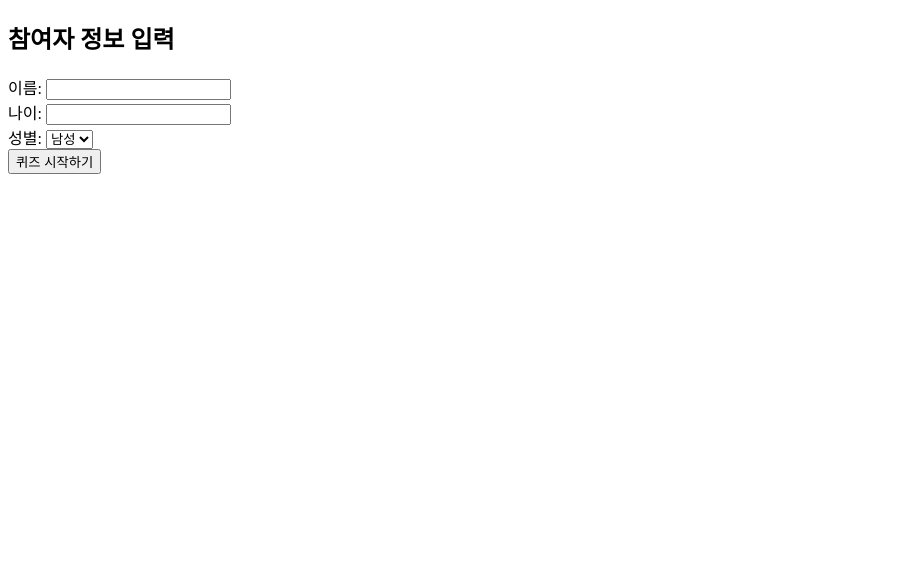
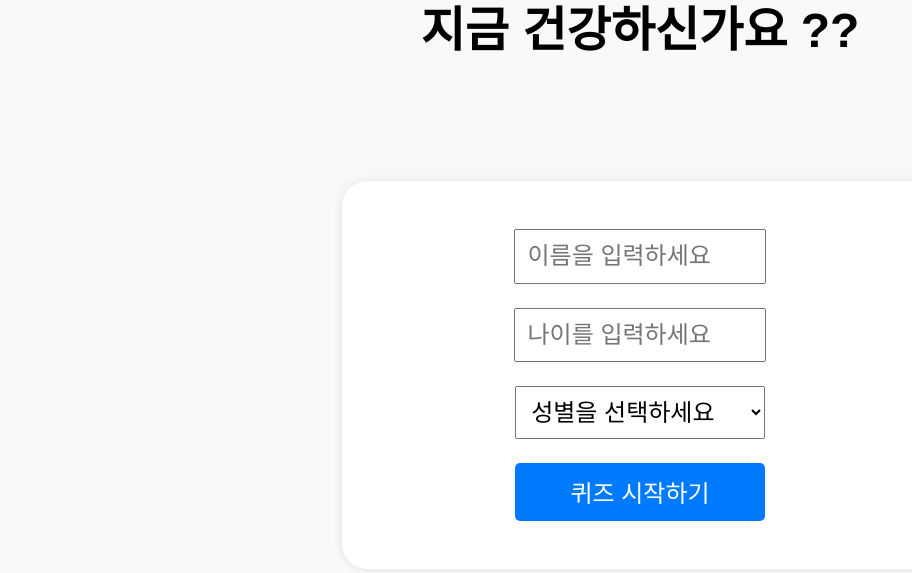
Before and after one commit to haunpapa/ozminiproject, a Flask app: page / in a window 1280 px wide. Shown: the top 573 px of the page, without its empty margins (0-912 px from the left). Run offline with Flask 3, Linux system fonts and the light colour scheme.

Commit message:
second commit

```diff
--- a/app/templates/index.html
+++ b/app/templates/index.html
@@ -4,27 +4,86 @@
     <meta charset="UTF-8" />
     <meta name="viewport" content="width=device-width, initial-scale=1.0" />
     <title>참여자 정보 입력</title>
+    <style>
+        body{
+            font-family: 'Noto Sans KR', sans-serif;
+            background-color: #f8f9fa;
+            margin: 0;
+            padding: 0;
+            display: flex;
+            flex-direction: column;
+            justify-content: center;
+            align-items: center;
+            height: 50vh;
+            text-align: center;
+        }
+        .container {
+            max-width: 500px;
+            padding: 3rem;
+            background-color: #fff;
+            border-radius: 25px;
+            box-shadow: 0 0 10px rgba(0, 0, 0, 0.1);
+            margin: 5rem;
+            width: 100%;
+            font-size : 1.5rem;
+
+        }
+        h2 {
+            margin-top: 15rem;
+            font-size: 3rem;
+        }
+        .name{
+            margin-bottom : 1.5rem;
+        }
+        .age{
+            margin-bottom : 1.5rem;
+        }
+
+        #age, #name{
+            width: 45%;
+            padding: 0.7rem;
+            font-size: 1.5rem;
+        }
+
+        #gender{
+            width: 50%;
+            padding: 0.7rem;
+            font-size: 1.5rem;
+        }
+
+        .gender {
+            margin-bottom: 1.5rem;
+        }
+        .SubmitButton{
+            background-color: #007bff;
+            color: white;
+            border: none;
+            border-radius: 5px;
+            font-size: 1.5rem;
+            cursor: pointer;
+            text-align: center;
+            width: 50%;
+            padding: 0.7rem;
+        }
+    </style>
   </head>
   <body>
-    <h2>참여자 정보 입력</h2>
-    <form id="participantForm">
-      <div>
-        <label for="name">이름:</label>
-        <input type="text" id="name" name="name" required />
+    <h2> 지금 건강하신가요 ??</h2>
+    <form class='container' id="participantForm">
+      <div class ='name'>
+        <input type="text" id="name" name="name" placeholder="이름을 입력하세요" required />
       </div>
-      <div>
-        <label for="age">나이:</label>
-        <input type="number" id="age" name="age" required />
+      <div class="age">
+        <input type="number" id="age" name="age" placeholder="나이를 입력하세요" required  />
       </div>
-      <div>
-        <label for="gender">성별:</label>
-        <select id="gender" name="gender" required>
-          <option value="male">남성</option>
-          <option value="female">여성</option>
-          <option value="other">기타</option>
+      <div class="gender">
+        <select id="gender" name="gender"  required >
+            <option value="" disabled selected>성별을 선택하세요</option>
+            <option value="male">남성</option>
+            <option value="female">여성</option>
         </select>
       </div>
-      <button type="submit">퀴즈 시작하기</button>
+      <button class ='SubmitButton' type="submit">퀴즈 시작하기</button>
     </form>
 
     <script>
```
Also changed, not shown: app/templates/quiz.html (+12 -3 lines), db.sqlite.
